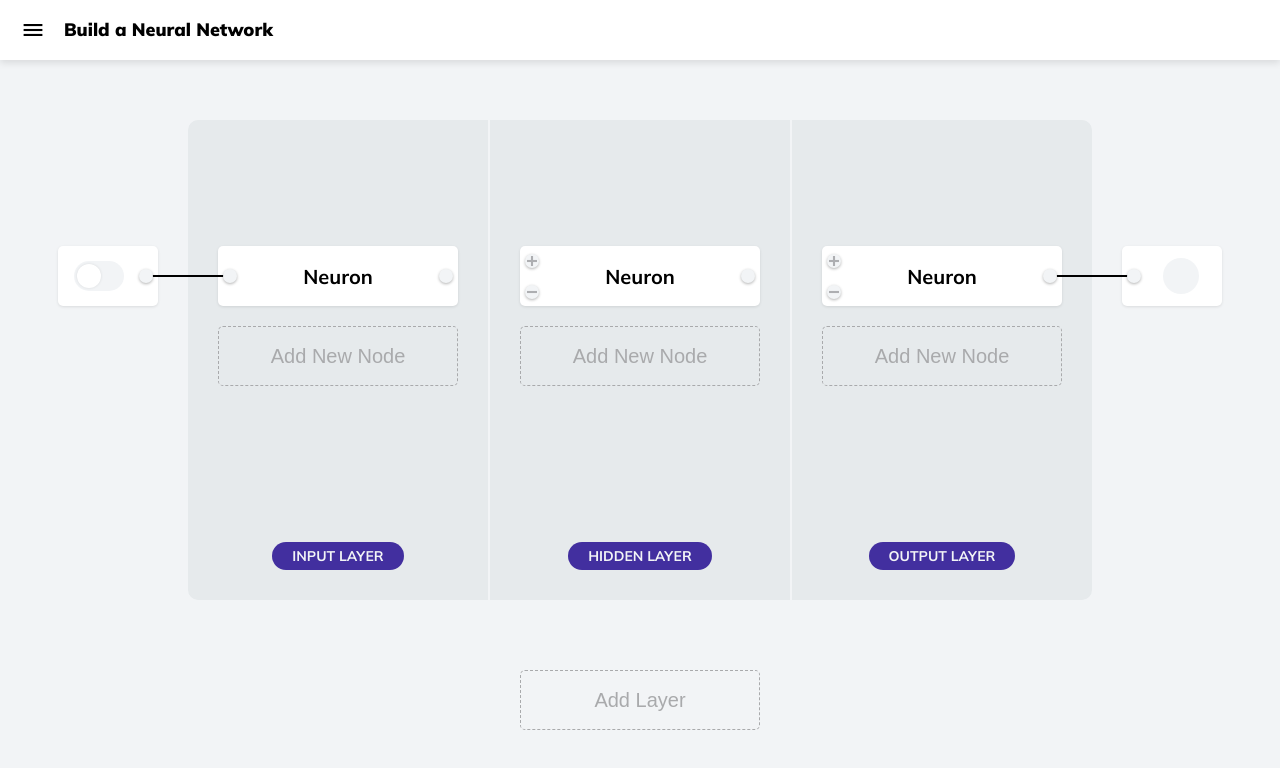
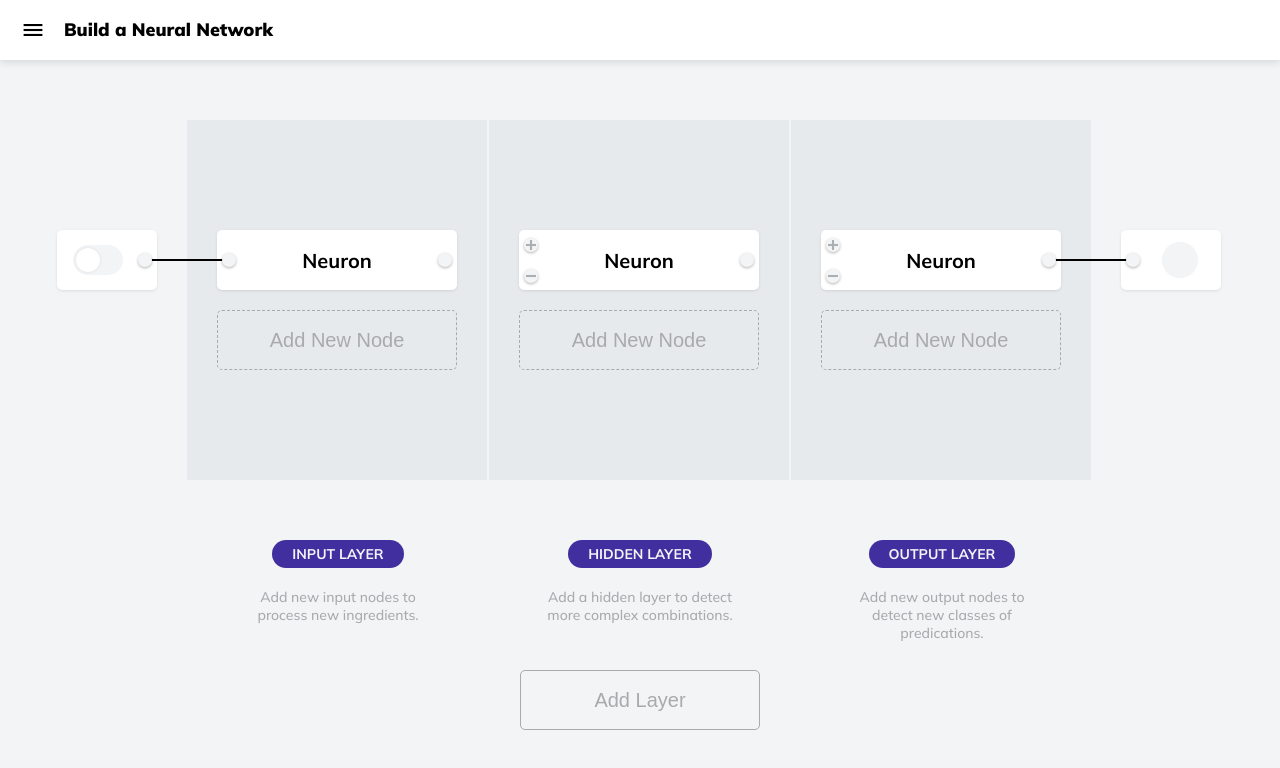
Before and after one commit to SteamlabsCA/predict-a-pie, a React (Create React App) app: page / in a window 1280 px wide. Shown: the top 768 px of the page. Built offline with nearby package versions, Linux system fonts and the light colour scheme.

Commit message:
Added layer descriptions

```diff
--- a/src/components/App.scss
+++ b/src/components/App.scss
@@ -9,21 +9,4 @@
   user-select: none;
   width: 100%;
   height: 100%;
-
-  &-button {
-    background: transparent;
-    border: 1px $dark-gray dashed;
-    border-radius: 0.5rem;
-    color: $dark-gray;
-    cursor: pointer;
-    display: flex;
-    align-items: center;
-    justify-content: center;
-    flex-shrink: 0;
-    font-size: 2rem;
-    font-weight: 500;
-    margin: 1rem 0;
-    width: $spacer * 4;
-    height: $spacer;
-  }
 }
--- a/src/components/Layer.js
+++ b/src/components/Layer.js
@@ -131,6 +131,7 @@ function Layer({layer, ...props}) {
       onMouseLeave={onDragCancel}
       onMouseMove={onDragging}
     >
+      <div className="Layer-container">
         <div className={overTrash ? 'Layer-neurons Layer-trash-hover' : 'Layer-neurons'}>
           {neurons.map((neuron) => (
             <Neuron
@@ -151,11 +152,15 @@ function Layer({layer, ...props}) {
             </div>
           }
           {!dragging &&
-          <button className="App-button" onClick={onAddNeuron}>Add New Node</button>
+            <button className="Layer-button" onClick={onAddNeuron}>Add New Node</button>
           }
+        </div>
       </div>
       <div className="Layer-label">
         {layer.label}
+      </div>
+      <div className="Layer-description">
+        {layer.description}
       </div>
     </div>
   )
--- a/src/components/Layer.scss
+++ b/src/components/Layer.scss
@@ -1,15 +1,22 @@
 @import '../variables';
 
 .Layer {
-  background: #e6eaec;
-  border-right: 2px solid $light-gray;
   display: flex;
   flex-direction: column;
   align-items: center;
   margin: $spacer 0;
-  padding: $spacer / 2;
   position: relative;
-  min-height: calc(100% - #{$spacer * 2});
+
+  &-container {
+    background: #e6eaec;
+    border-right: 2px solid $light-gray;
+    display: flex;
+    flex-direction: column;
+    align-items: center;
+    flex-grow: 1;
+    padding: $spacer / 2;
+    min-height: calc(100% - #{$spacer * 2});
+  }
 
   &:first-child {
     border-top-left-radius: 1rem;
@@ -42,6 +49,32 @@
     text-transform: uppercase;
   }
 
+  &-description {
+    color: $dark-gray;
+    font-size: 1.4rem;
+    text-align: center;
+    margin-top: 2rem;
+    width: 20rem;
+    height: 4rem;
+  }
+
+  &-button {
+    background: transparent;
+    border: 1px $dark-gray dashed;
+    border-radius: 0.5rem;
+    color: $dark-gray;
+    cursor: pointer;
+    display: flex;
+    align-items: center;
+    justify-content: center;
+    flex-shrink: 0;
+    font-size: 2rem;
+    font-weight: 500;
+    margin: 1rem 0;
+    width: $spacer * 4;
+    height: $spacer;
+  }
+
   &-trash {
     background: $light-gray;
     border-radius: $spacer;
--- a/src/components/Network.js
+++ b/src/components/Network.js
@@ -4,11 +4,12 @@ import Layer from './Layer';
 import React from 'react';
 import { v4 as uuid } from 'uuid';
 
-const testData = [
+const initialData = [
   {
     'id': uuid(),
     'type': 'input',
     'label': 'Input Layer',
+    'description': 'Add new input nodes to process new ingredients.',
     'neurons': [{
       'id': uuid(),
       'type': 'input',
@@ -18,6 +19,7 @@ const testData = [
   {
     'id': uuid(),
     'label': 'Hidden Layer',
+    'description': 'Add a hidden layer to detect more complex combinations.',
     'neurons': [{
       'id': uuid(),
       'label': 'Neuron'
@@ -27,6 +29,7 @@ const testData = [
     'id': uuid(),
     'type': 'output',
     'label': 'Output Layer',
+    'description': 'Add new output nodes to detect new classes of predications.',
     'neurons': [{
       'id': uuid(),
       'type': 'output',
@@ -37,7 +40,7 @@ const testData = [
 
 function Network() {
 
-  const [network, setNetwork] = React.useState(testData);
+  const [network, setNetwork] = React.useState(initialData);
   const [connections, setConnections] = React.useState([]);
   const [dragging, setDragging] = React.useState(false);
   const [mouseX, setMouseX] = React.useState();
@@ -178,7 +181,7 @@ function Network() {
             />
           ))}
         </div>
-        <button className="App-button" onClick={onAddLayer}>Add Layer</button>
+        <button className="Network-button" onClick={onAddLayer}>Add Layer</button>
       </div>
       <Connections
         connections={connections}
--- a/src/components/Network.scss
+++ b/src/components/Network.scss
@@ -15,4 +15,21 @@
     justify-content: center;
     flex-grow: 1;
   }
+
+  &-button {
+    background: transparent;
+    border: 1px $dark-gray solid;
+    border-radius: 0.5rem;
+    color: $dark-gray;
+    cursor: pointer;
+    display: flex;
+    align-items: center;
+    justify-content: center;
+    flex-shrink: 0;
+    font-size: 2rem;
+    font-weight: 500;
+    margin: 1rem 0;
+    width: $spacer * 4;
+    height: $spacer;
+  }
 }
```
Lines whose indentation alone changed are shown as unchanged.
